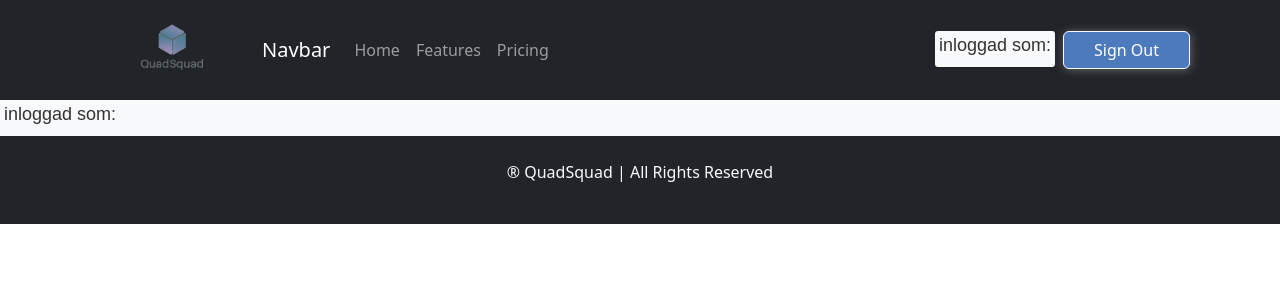
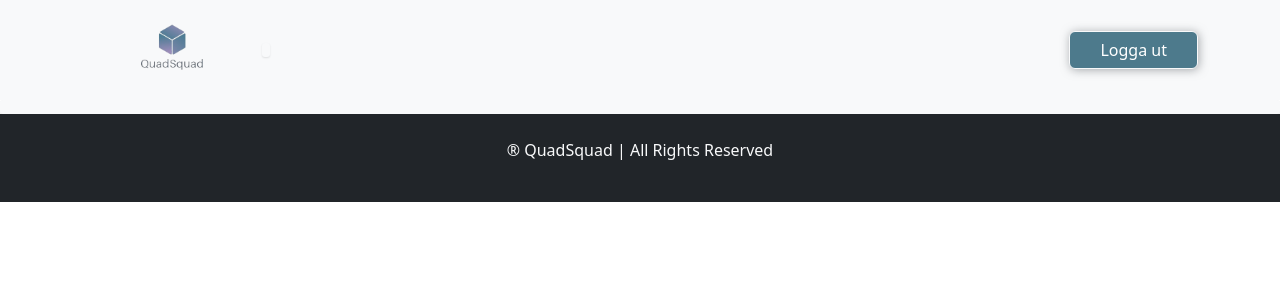
Before and after one commit to LindEmma/Quad-Squad-frontend, a React (Create React App) app: page /Manager in a window 1280 px wide. Shown: the top 300 px of the page. Built offline with nearby package versions, Linux system fonts and the light colour scheme; no server answers.

Commit message:
ändringar i navbar + utloggning

```diff
--- a/src/components/FetchUsername.js
+++ b/src/components/FetchUsername.js
@@ -24,7 +24,7 @@ const FetchUsername = () => {
   }, []);
   return (
       <div className="username-container"> {/* Tilldela klassen här */}
-      <h4>inloggad som: {userName}</h4>
+      <h4>{userName}</h4>
     </div>
   );
 };
--- a/src/components/navbar.js
+++ b/src/components/navbar.js
@@ -6,22 +6,33 @@ import Navbar from 'react-bootstrap/Navbar';
 import FetchUsername from '../components/FetchUsername'
 
 export default class MyNavbar extends React.Component {
+    constructor(props) {
+        super(props);
+        this.state = {
+            isLoggedIn: false // Initialt är användaren inte inloggad
+        };
+    }
+
+    componentDidMount() {
+        // Kontrollera om användaren är inloggad (t.ex. genom att kontrollera localStorage eller via en API-anrop)
+        const isLoggedIn = localStorage.getItem('isLoggedIn'); // Exempel på hur du kan kontrollera inloggning med localStorage
+        if (isLoggedIn) {
+            this.setState({ isLoggedIn: true });
+        }
+    }
+
     handleLogout = () => {
-
         // Logga ut logik (implementera din logik här)
         // Navigera användaren till startsidan
-        localStorage.removeItem('user'); // Om du sparar användarinformation
+        localStorage.clear();
         window.location.href = 'http://localhost:3000/'; // Navigera till startsidan
+    }
 
-    }
     render() {
-
+        const { isLoggedIn } = this.state;
         return (
             <div>
-
-                 <BootstrapNavbar bg="dark" variant="dark">
-
-
+                 <BootstrapNavbar bg="light" data-bs-theme="light">
                         <Container>
                         {/* Justera storleken på bilden här */}
                         <Image
@@ -30,21 +41,15 @@ export default class MyNavbar extends React.Component {
                             fluid
                             style={{ maxWidth: 180 }} // Justera detta värde för att ändra storleken på bilden
                         />
-                        <BootstrapNavbar.Brand href="#home">Navbar</BootstrapNavbar.Brand> {/* Ta bort? */}
+                        <BootstrapNavbar.Brand href="#home"><FetchUsername/></BootstrapNavbar.Brand> {/* Ta bort? */}
                         <Nav className="me-auto">
-                            <Nav.Link href="#home">Home</Nav.Link>
-                            <Nav.Link href="#features">Features</Nav.Link>
-                            <Nav.Link href="#pricing">Pricing</Nav.Link>
                         </Nav>
                         <Nav>
-                        <Navbar.Text><a href="#login"><FetchUsername/></a>
-                        </Navbar.Text>
-                        <Nav.Link><Button variant="outline-light" onClick={this.handleLogout}>Sign Out</Button></Nav.Link>
+                        <Button variant="outline-light" onClick={this.handleLogout} style={{ backgroundColor: '#4d7a8c' }}>Logga ut</Button>
                         </Nav>
                     </Container>
                 </BootstrapNavbar>
             </div>
         )
     }
-
 }
```
Also changed, not shown: 1 other file (tests, documents, lock files or other folders).
